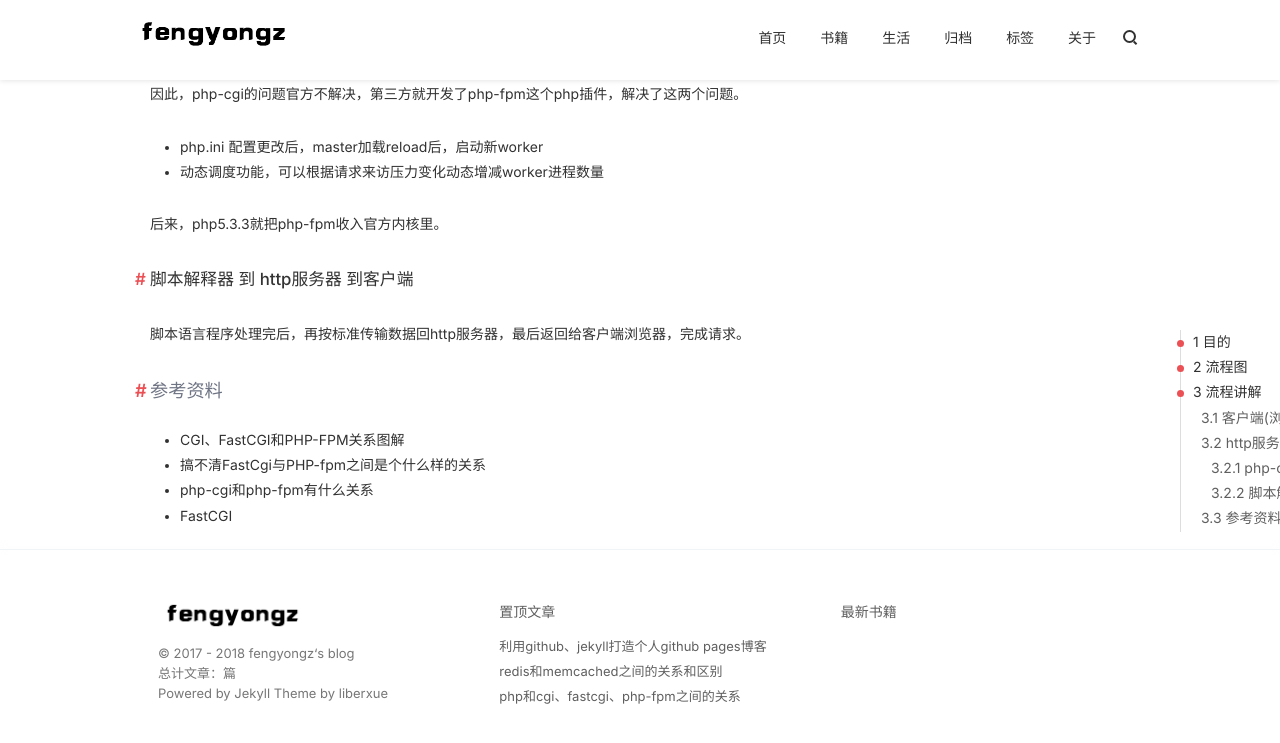
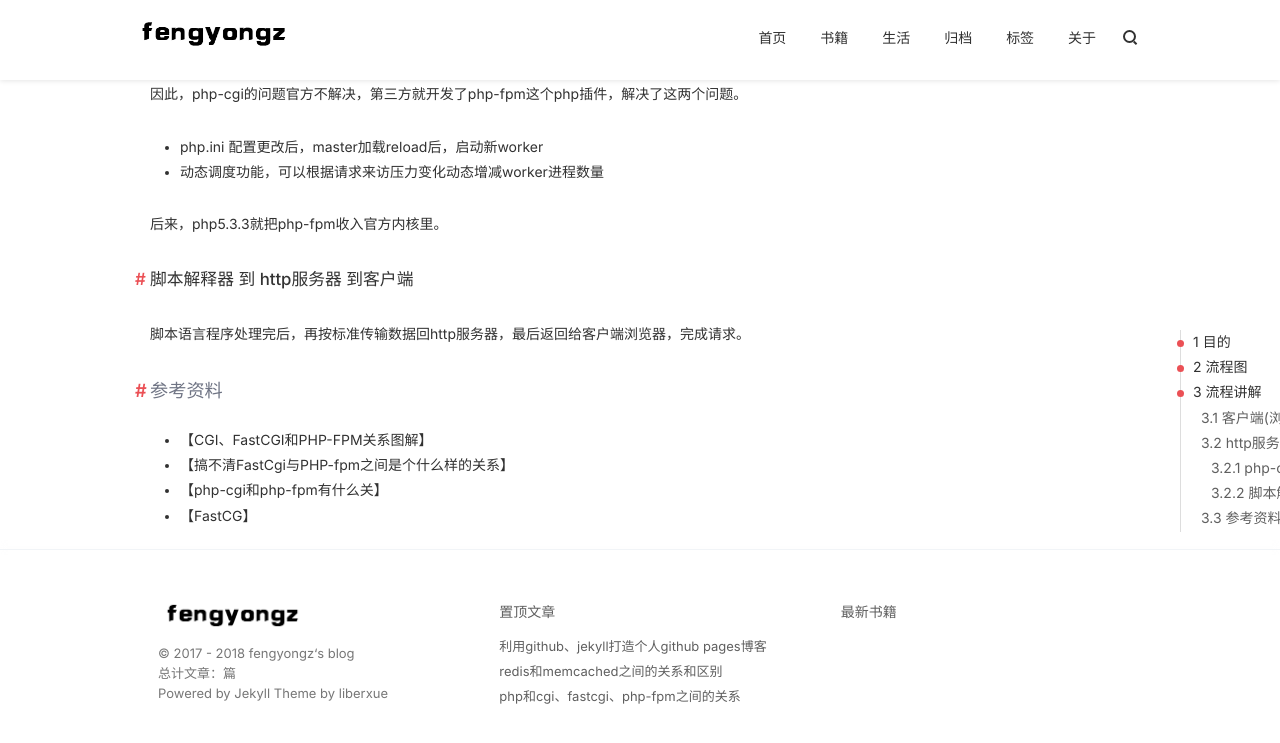
Before and after one commit to fengyongz/fengyongz.github.io, a Jekyll site: the page built from _posts/php/2017-03-07-phpandcgiandfpm.md, in a window 1280 px wide and 900 px high, scrolled down 2451 px. Shown: the top 743 px of the window. Built offline with Jekyll 4.4.1, drawn with Linux system fonts in a browser that asks for light colours; nearby versions of some CDN libraries; comment, search, counter and statistics services are not loaded.

Commit message:
修改ico

```diff
--- a/_includes/head.html
+++ b/_includes/head.html
@@ -15,7 +15,7 @@
   <link rel="alternate" type="application/rss+xml" title="Liberxue" href="{{ site.url }}/feed.xml">
   <meta charset="UTF-8">
   <link rel="manifest" href="/manifest.json">
-  <link rel="shortcut icon" href="{{ site.url }}/style/favicons/favicon.ico" type="image/x-icon">
+  <link rel="shortcut icon" href="{{ site.url }}/style/favicons/favicon.ico?20180427" type="image/x-icon">
   {% if page.keywords %}
   <meta name="keywords"  content="{{ page.keywords }}" property='og:description' />
   {% else %}
--- a/_posts/php/2017-03-07-phpandcgiandfpm.md
+++ b/_posts/php/2017-03-07-phpandcgiandfpm.md
@@ -73,7 +73,7 @@
 脚本语言程序处理完后，再按标准传输数据回http服务器，最后返回给客户端浏览器，完成请求。
 
 ## 参考资料
-- [CGI、FastCGI和PHP-FPM关系图解](https://www.awaimai.com/371.html)
-- [搞不清FastCgi与PHP-fpm之间是个什么样的关系](https://segmentfault.com/q/1010000000256516)
-- [php-cgi和php-fpm有什么关系](https://segmentfault.com/q/1010000008356979)
-- [FastCGI](http://www.php-internals.com/book/?p=chapt02/02-02-03-fastcgi)
+- [【CGI、FastCGI和PHP-FPM关系图解】](https://www.awaimai.com/371.html)
+- [【搞不清FastCgi与PHP-fpm之间是个什么样的关系】](https://segmentfault.com/q/1010000000256516)
+- [【php-cgi和php-fpm有什么关】](https://segmentfault.com/q/1010000008356979)
+- [【FastCG】](http://www.php-internals.com/book/?p=chapt02/02-02-03-fastcgi)
```
Also changed, not shown: other parts of _posts/php/2017-03-07-phpandcgiandfpm.md (+1 -1 lines), _posts/jekyll博客/2018-04-26-githubblog.md (+4 -4 lines), _posts/redis/2017-03-07-redisandmemcached.md (+1 -1 lines).
